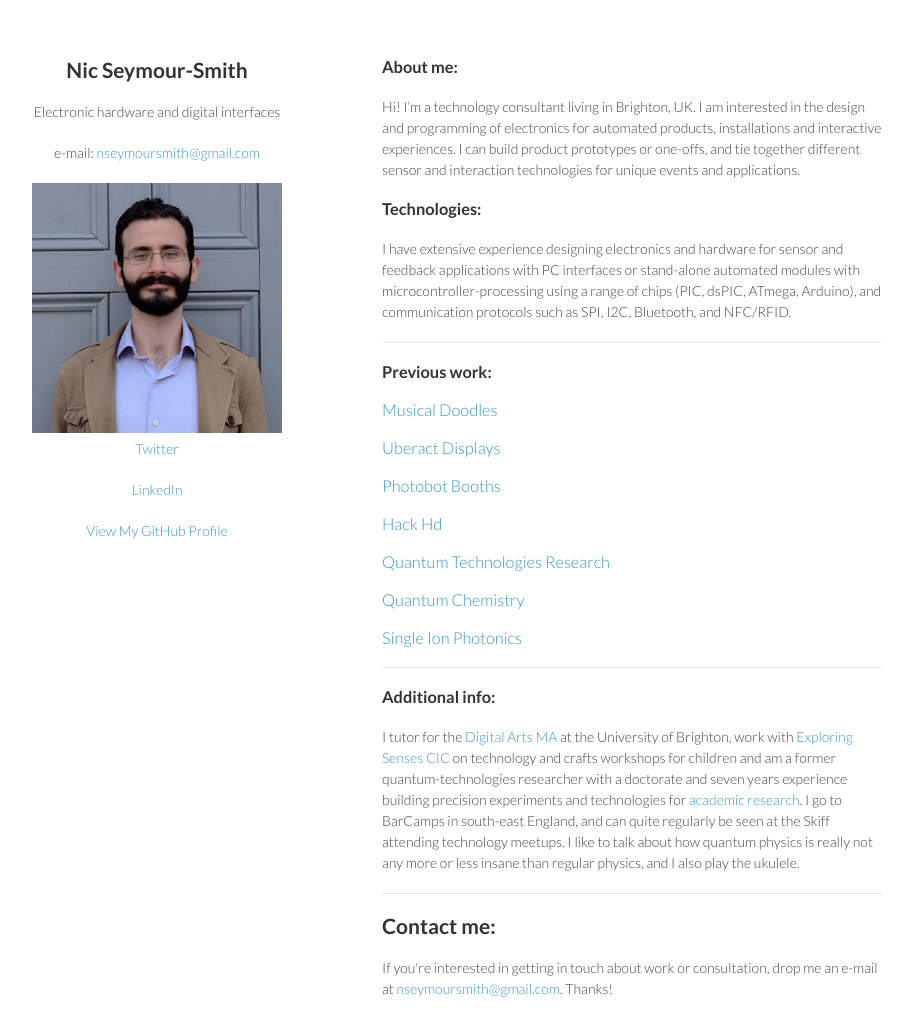
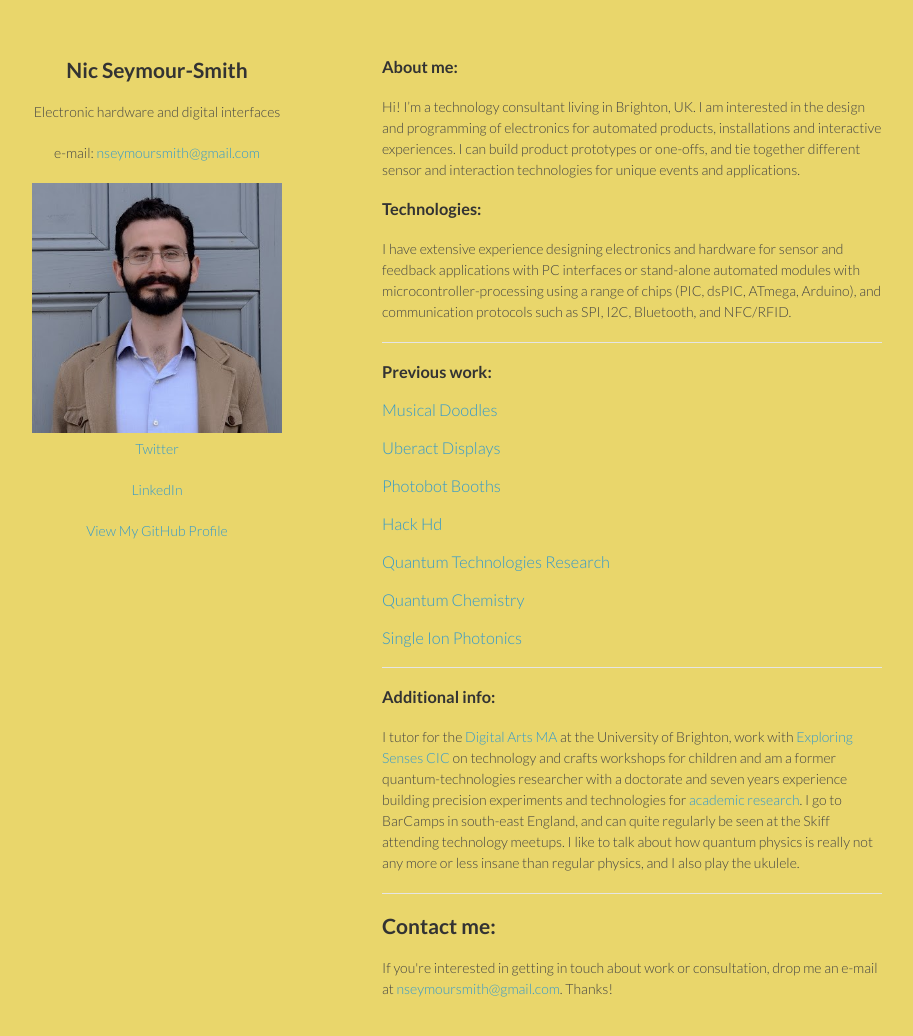
Before and after one commit to nseymoursmith/nseymoursmith.github.io, a Jekyll site: the page built from index.md, in a window 1280 px wide and 1069 px high. Shown: the top 1036 px of the window, without its empty margins (188-1101 px from the left). Built offline with Jekyll 4.4.1, drawn with Linux system fonts in a browser that asks for light colours.

Commit message:
Yellow background

```diff
--- a/_layouts/default.html
+++ b/_layouts/default.html
@@ -15,7 +15,7 @@
     <script src="//html5shiv.googlecode.com/svn/trunk/html5.js"></script>
     <![endif]-->
   </head>
-  <body>
+  <body bgcolor = "#E9D66B">
     <div class="wrapper">
       <header>
         <h2>{{site.author}}</h2>
```
Also changed, not shown: 8 other files.
